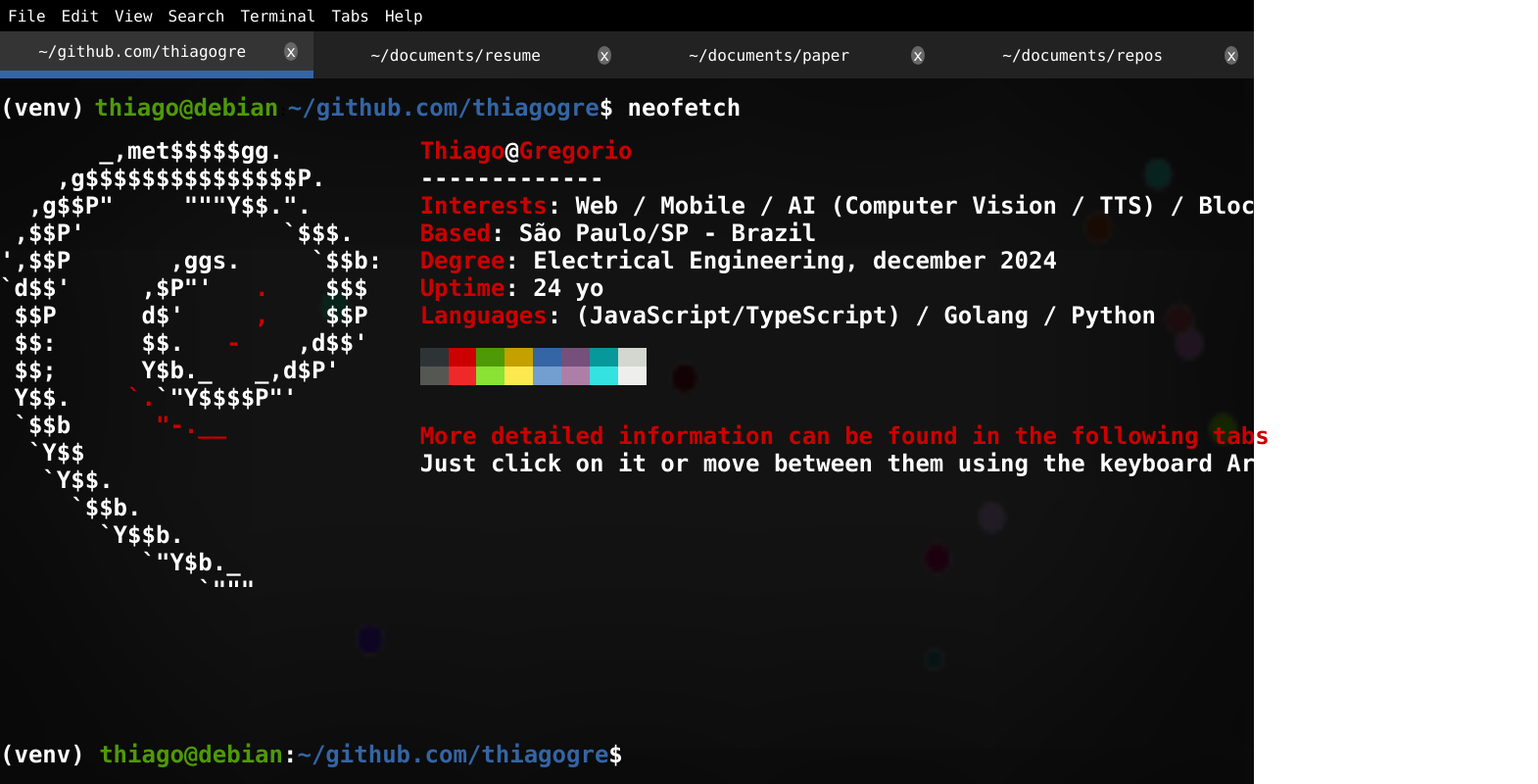
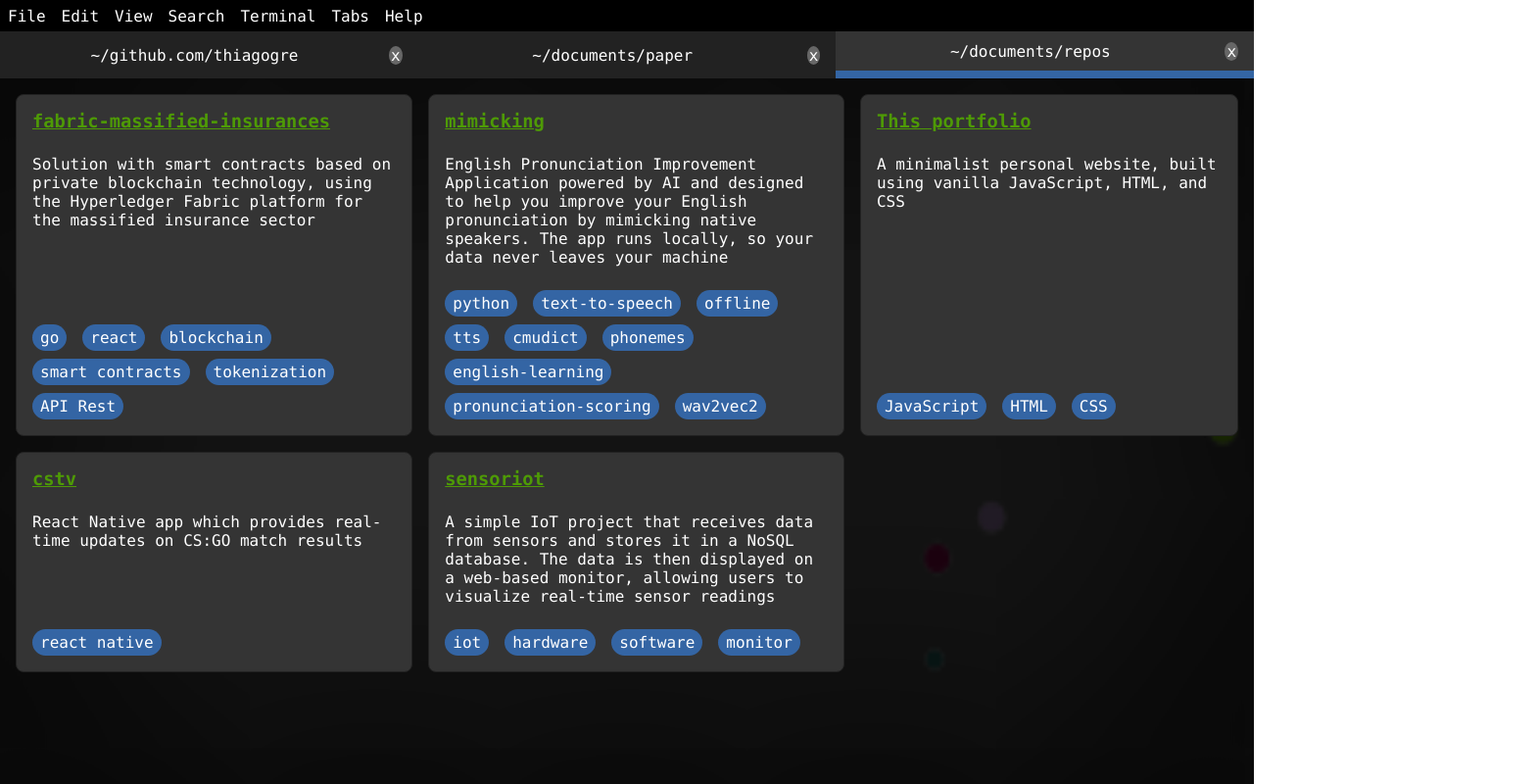
Before and after one commit to thiagogre/thiagogre.github.io, a plain HTML site: page index.html in a window 1280 px wide. Shown: the whole page at 98% size, 1570 px wide, since content can reach past the window. Drawn offline with Linux system fonts and the light colour scheme.

Commit message:
comment resume tab

```diff
--- a/index.html
+++ b/index.html
@@ -19,25 +19,25 @@
         <span>Help</span>
     </header>
     <div id="tabs">
-        <div class="tab active" data-id="neofetch">
+        <div class="tab" data-id="neofetch">
             <div><span>~/github.com/thiagogre</span></div>
             <div><span>x</span></div>
         </div>
-        <div class="tab" data-id="resume">
+        <!-- <div class="tab" data-id="resume">
             <div><span>~/documents/resume</span></div>
             <div><span>x</span></div>
-        </div>
+        </div> -->
         <div class="tab" data-id="paper">
             <div><span>~/documents/paper</span></div>
             <div><span>x</span></div>
         </div>
-        <div class="tab" data-id="repos">
+        <div class="tab active" data-id="repos">
             <div><span>~/documents/repos</span></div>
             <div><span>x</span></div>
         </div>
     </div>
     <canvas id="canvas"></canvas>
-    <main id="neofetch" class="translucent active">
+    <main id="neofetch" class="translucent">
         <div class="shell-container">
             <b>(venv)</b> <span class="green"><b>thiago@debian</b></span>:<span
                 class="blue"><b>~/github.com/thiagogre</b></span><b>$ neofetch</b>
@@ -98,13 +98,13 @@
             <pre><b>(venv) <span class="green"><b>thiago@debian</b></span>:<span class="blue"><b>~/github.com/thiagogre</b></span>$</b></pre>
         </div>
     </main>
-    <main id="resume">
-        <!-- <iframe title="Resume" width="100%" height="100%" frameborder="0" src="./resume.pdf"></iframe> -->
-    </main>
+    <!-- <main id="resume">
+        <iframe title="Resume" width="100%" height="100%" frameborder="0" src="./resume.pdf"></iframe>
+    </main> -->
     <main id="paper">
         <iframe title="Paper" width="100%" height="100%" frameborder="0" src="./paper.pdf"></iframe>
     </main>
-    <main id="repos" class="translucent">
+    <main id="repos" class="translucent active">
         <div class="cards">
             <div class="card">
                 <div class="card-header">
```
